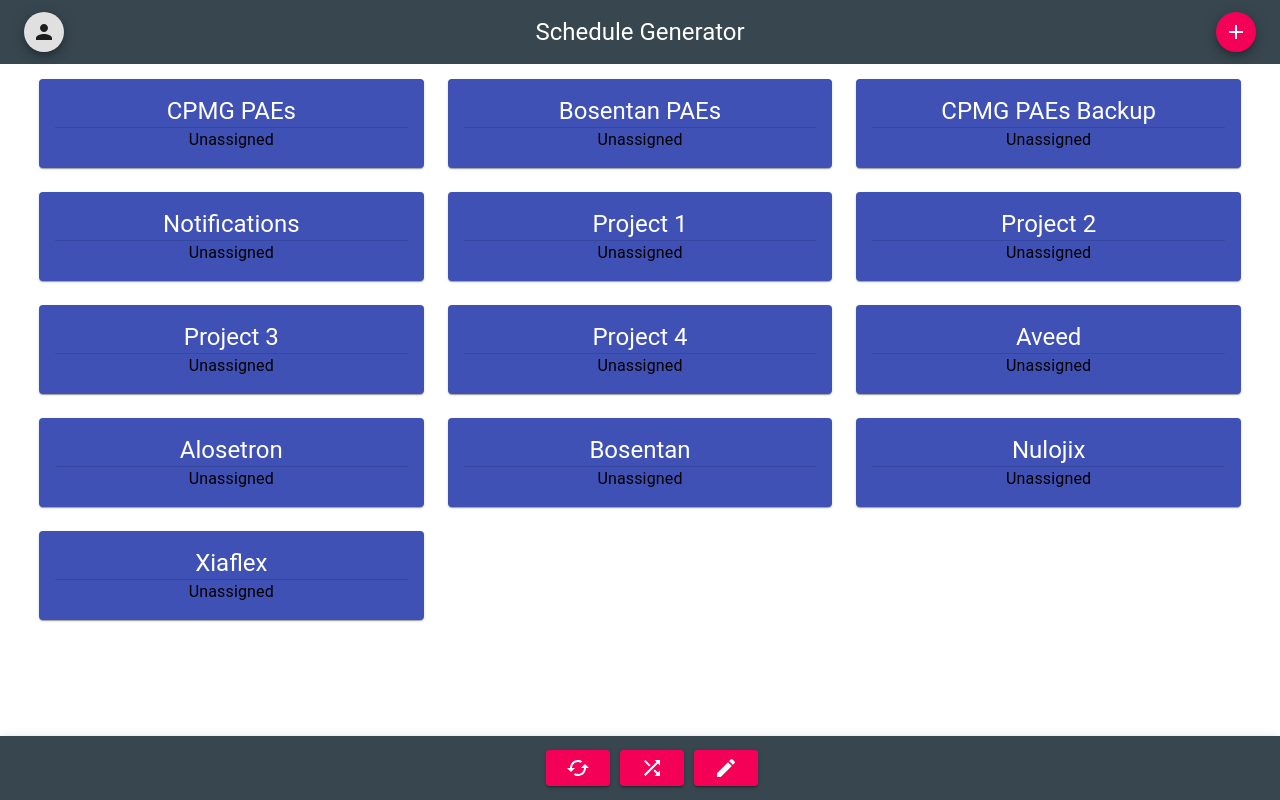
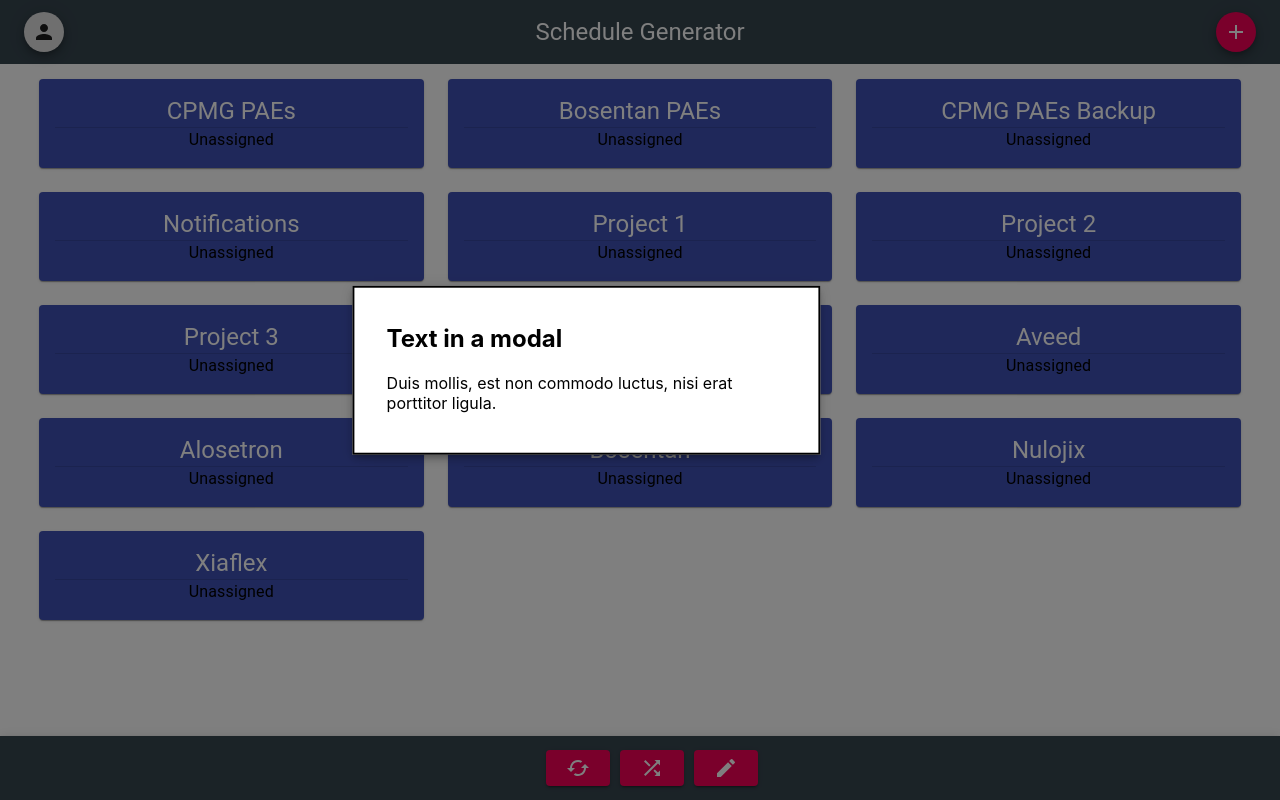
Before and after one commit to clocktower39/react-scheduler, a React (Create React App) app: page / in a window 1280 px wide. Both pictures are taken after a click on the button 1236 px from the left and 32 px from the top of the page. Built offline with nearby package versions, Linux system fonts and the light colour scheme.

Commit message:
add modal

```diff
--- /dev/null
+++ b/src/Components/Modal.js
@@ -0,0 +1,79 @@
+import React from 'react';
+import Modal from '@material-ui/core/Modal';
+import {
+  Toolbar,
+  Typography,
+  Tooltip,
+  Fab,
+  makeStyles,
+} from "@material-ui/core";
+import { Add, Person, Assignment } from "@material-ui/icons";
+
+function rand() {
+  return Math.round(Math.random() * 20) - 10;
+}
+
+function getModalStyle() {
+  const top = 50 + rand();
+  const left = 50 + rand();
+
+  return {
+    top: `${top}%`,
+    left: `${left}%`,
+    transform: `translate(-${top}%, -${left}%)`,
+  };
+}
+
+const useStyles = makeStyles((theme) => ({
+  paper: {
+    position: 'absolute',
+    width: 400,
+    backgroundColor: theme.palette.background.paper,
+    border: '2px solid #000',
+    boxShadow: theme.shadows[5],
+    padding: theme.spacing(2, 4, 3),
+    color: 'black',
+  },
+}));
+
+export default function SimpleModal() {
+  const classes = useStyles();
+  // getModalStyle is not a pure function, we roll the style only on the first render
+  const [modalStyle] = React.useState(getModalStyle);
+  const [open, setOpen] = React.useState(false);
+
+  const handleOpen = () => {
+    setOpen(true);
+  };
+
+  const handleClose = () => {
+    setOpen(false);
+  };
+
+  const body = (
+    <div style={modalStyle} className={classes.paper}>
+      <h2 id="simple-modal-title">Text in a modal</h2>
+      <p id="simple-modal-description">
+        Duis mollis, est non commodo luctus, nisi erat porttitor ligula.
+      </p>
+    </div>
+  );
+
+  return (
+    <div>
+    <Tooltip >
+      <Fab className={classes.addIcon} size="small" color="secondary" onClick={handleOpen}>
+        <Add />
+      </Fab>
+    </Tooltip>
+      <Modal
+        open={open}
+        onClose={handleClose}
+        aria-labelledby="simple-modal-title"
+        aria-describedby="simple-modal-description"
+      >
+        {body}
+      </Modal>
+    </div>
+  );
+}
--- a/src/Components/Navbar.js
+++ b/src/Components/Navbar.js
@@ -9,6 +9,7 @@ import {
   makeStyles,
 } from "@material-ui/core";
 import { Add, Person, Assignment } from "@material-ui/icons";
+import Modal from './Modal';
 
 const useStyles = makeStyles({
   root: {
@@ -17,7 +18,6 @@ const useStyles = makeStyles({
     justifyContent: "space-between",
     backgroundColor: "#37464f",
   },
-  addIcon: {},
 });
 
 export default function Navbar() {
@@ -32,14 +32,8 @@ export default function Navbar() {
       <Fab onClick={handleFabClick} className={classes.addIcon} size="small">
         {cardToggle ? <Person /> : <Assignment />}
       </Fab>
-
       <Typography variant={"h5"}>Schedule Generator</Typography>
-
-      <Tooltip title={cardToggle ? "Add task" : "Add agent"} aria-label="add">
-        <Fab className={classes.addIcon} size="small" color="secondary">
-          <Add />
-        </Fab>
-      </Tooltip>
+<Modal/>
     </Toolbar>
   );
 }
```
